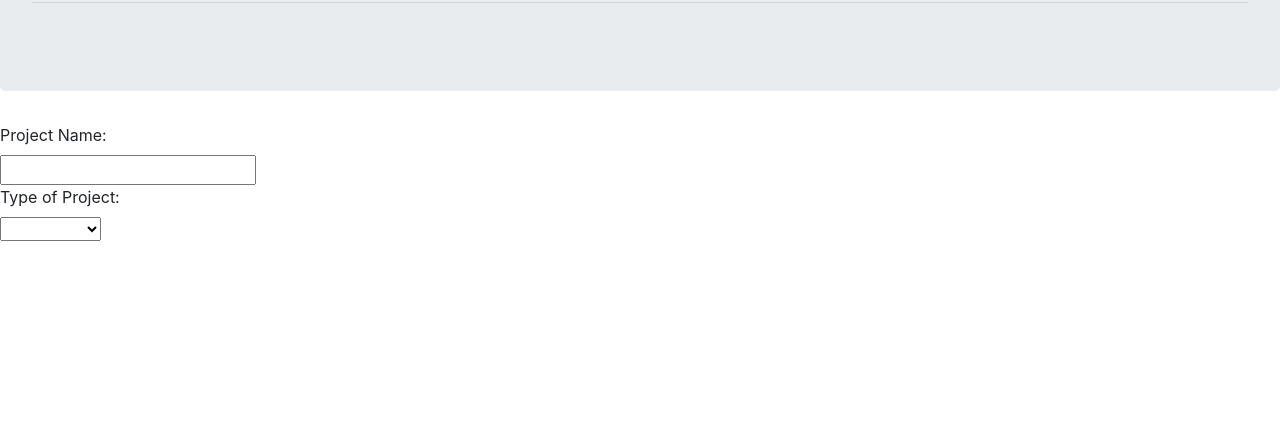
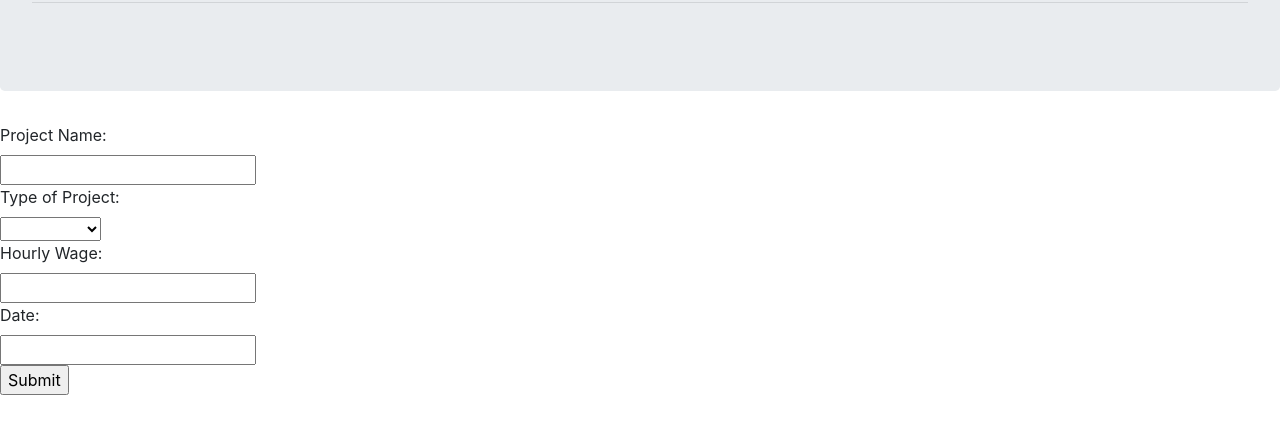
Before and after one commit to a-barkley/Project-Tracker, a plain HTML site: page index.html in a window 1280 px wide. Shown: the part 153-586 px from the top of the page. Drawn offline with nearby package versions, Linux system fonts and the light colour scheme.

Commit message:
finish form

```diff
--- a/index.html
+++ b/index.html
@@ -32,16 +32,24 @@
             <option value="bootstrap">Bootstrap</option>
             <option value="jquery">JQuery</option>
             <option value="moment">Moment</option>
-        </select>
+        </select><br>
+        <label for="hourly">Hourly Wage:</label><br>
+        <input type="text" id="hourly" name="hourly"><br>
+        <label for="date">Date:</label><br>
+        <input type="text" id="date" name="date"><br>
+        <input type="submit" value="Submit">
     </form>
 
 
+    <script>
+        $( function() {
+          $( "#date" ).datepicker();
+        } );
+    </script>
 
     <script
-      src="https://code.jquery.com/jquery-3.5.1.min.js"
-      integrity="sha256-9/aliU8dGd2tb6OSsuzixeV4y/faTqgFtohetphbbj0="
-      crossorigin="anonymous"
-    ></script>
+      src="https://code.jquery.com/jquery-3.5.1.min.js" integrity="sha256-9/aliU8dGd2tb6OSsuzixeV4y/faTqgFtohetphbbj0=" crossorigin="anonymous">
+    </script>
 
 <script src="https://code.jquery.com/jquery-1.12.4.js"></script>
 <script src="https://code.jquery.com/ui/1.12.1/jquery-ui.js"></script>
```
